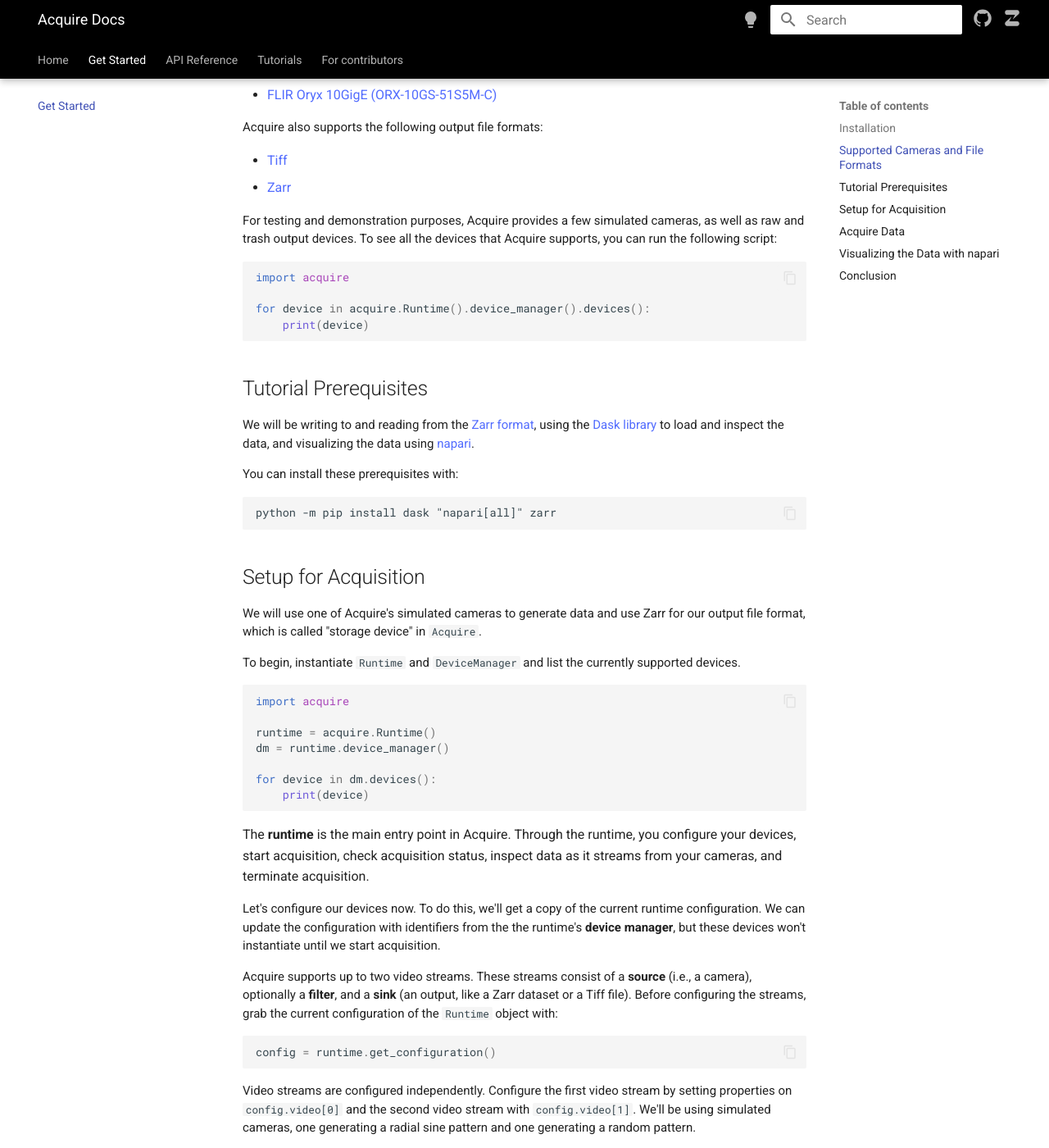
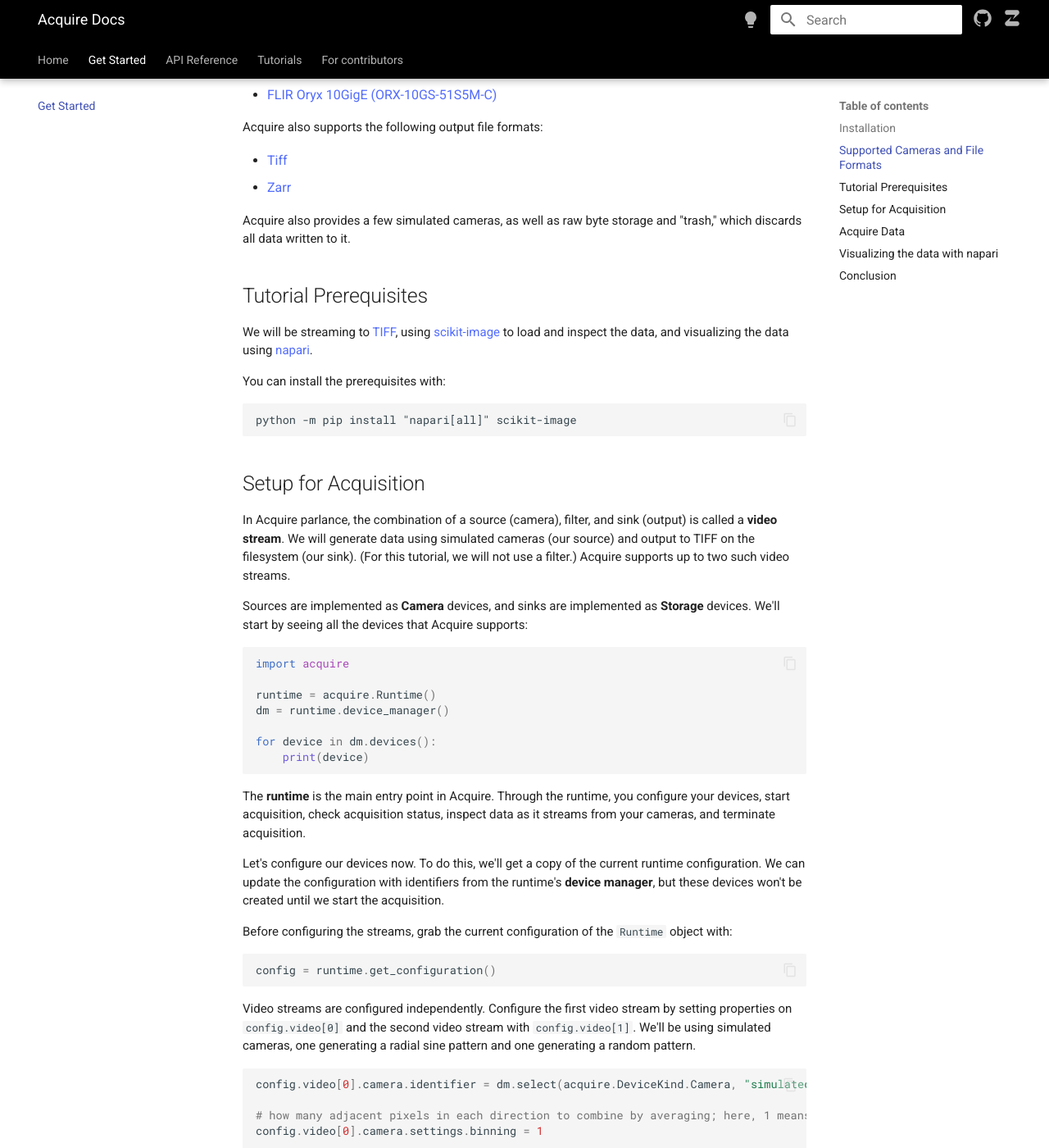
Before and after one commit to melissawm/acquire-docs, an MkDocs documentation site: the page built from docs/get_started.md, in a window 1280 px wide and 1400 px high, scrolled down 1057 px. Shown: the whole window at 82% size. Built offline with MkDocs 1.6.1 and Material for MkDocs 9.7.7, drawn with Linux system fonts in a browser that asks for light colours; nearby versions of some CDN libraries; comment, search, counter and statistics services are not loaded; some of the changed text lies outside the part shown.

Commit message:
Update get_started.md
Updating with Alan's changes

````diff
--- a/docs/get_started.md
+++ b/docs/get_started.md
@@ -49,31 +49,27 @@
 - [Tiff](https://en.wikipedia.org/wiki/TIFF)
 - [Zarr](https://zarr.dev/)
 
-For testing and demonstration purposes, Acquire provides a few simulated cameras, as well as raw and trash output devices.
-To see all the devices that Acquire supports, you can run the following script:
-
-```python
-import acquire
-
-for device in acquire.Runtime().device_manager().devices():
-    print(device)
-```
+Acquire also provides a few simulated cameras, as well as raw byte storage and "trash," which discards all data written to it.
 
 ## Tutorial Prerequisites
 
-We will be writing to and reading from the [Zarr format](https://zarr.readthedocs.io/en/stable/), using the [Dask library](https://www.dask.org/) to load and inspect the data, and visualizing the data using [napari](https://napari.org/stable/).
+We will be streaming to [TIFF](http://bigtiff.org/), using [scikit-image](https://scikit-image.org/) to load and inspect the data, and visualizing the data using [napari](https://napari.org/stable/).
 
-You can install these prerequisites with:
+You can install the prerequisites with:
 
 ```
-python -m pip install dask "napari[all]" zarr
+python -m pip install "napari[all]" scikit-image
 ```
 
 ## Setup for Acquisition
 
-We will use one of Acquire's simulated cameras to generate data and use Zarr for our output file format, which is called "storage device" in `Acquire`.
+In Acquire parlance, the combination of a source (camera), filter, and sink (output) is called a **video stream**.
+We will generate data using simulated cameras (our source) and output to TIFF on the filesystem (our sink).
+(For this tutorial, we will not use a filter.)
+Acquire supports up to two such video streams.
 
-To begin, instantiate `Runtime` and `DeviceManager` and list the currently supported devices.
+Sources are implemented as **Camera** devices, and sinks are implemented as **Storage** devices.
+We'll start by seeing all the devices that Acquire supports:
 
 ```python
 import acquire
@@ -84,22 +80,23 @@
 for device in dm.devices():
     print(device)
 ```
+
 The **runtime** is the main entry point in Acquire.
 Through the runtime, you configure your devices, start acquisition, check acquisition status, inspect data as it streams from your cameras, and terminate acquisition.
 
 Let's configure our devices now.
 To do this, we'll get a copy of the current runtime configuration.
-We can update the configuration with identifiers from the the runtime's **device manager**, but these devices won't instantiate until we start acquisition.
+We can update the configuration with identifiers from the runtime's **device manager**, but these devices won't be created until we start the acquisition.
 
-Acquire supports up to two video streams.
-These streams consist of a **source** (i.e., a camera), optionally a **filter**, and a **sink** (an output, like a Zarr dataset or a Tiff file).
 Before configuring the streams, grab the current configuration of the `Runtime` object with:
 
 ```python
 config = runtime.get_configuration()
 ```
 
-Video streams are configured independently. Configure the first video stream by setting properties on `config.video[0]` and the second video stream with `config.video[1]`. We'll be using simulated cameras, one generating a radial sine pattern and one generating a random pattern.
+Video streams are configured independently.
+Configure the first video stream by setting properties on `config.video[0]` and the second video stream with `config.video[1]`.
+We'll be using simulated cameras, one generating a radial sine pattern and one generating a random pattern.
 
 ```python
 config.video[0].camera.identifier = dm.select(acquire.DeviceKind.Camera, "simulated: radial sin")
@@ -137,28 +134,28 @@
 ```
 
 Now we'll configure each output, or sink device.
-For both simulated cameras, we'll be writing to Zarr, a format which supports chunked arrays.
+For both simulated cameras, we'll be writing to [TIFF](http://bigtiff.org/), a well-known format for storing image data.
 For now, we'll simply specify the output file name. For more information about setting up chunking, check out the tutorial [Chunking Data for Zarr Storage](./tutorials/chunked.md)
 
 ```python
-config.video[0].storage.identifier = dm.select(acquire.DeviceKind.Storage, "Zarr")
+config.video[0].storage.identifier = dm.select(acquire.DeviceKind.Storage, "Tiff")
 
 # what file or directory to write the data to
-config.video[0].storage.settings.filename = "output1.zarr"
+config.video[0].storage.settings.filename = "output1.tif"
 ```
 
 
 ```python
-config.video[1].storage.identifier = dm.select(acquire.DeviceKind.Storage, "Zarr")
+config.video[1].storage.identifier = dm.select(acquire.DeviceKind.Storage, "Tiff")
 
 # what file or directory to write the data to
-config.video[1].storage.settings.filename = "output2.zarr"
+config.video[1].storage.settings.filename = "output2.tif"
 ```
 
 Finally, let's specify how many frames to generate for each camera before stopping our simulated acquisition.
 We also need to register our configuration with the runtime using the `set_configuration` method.
 
-If you want to let the runtime just keep acquiring effectively forever, you can set `max_frame_count` to `2**64 - 1`.
+If you want to let the runtime acquire effectively forever, you can set `max_frame_count` to `2**64 - 1`.
 
 ```python
 config.video[0].max_frame_count = 100 # collect 100 frames
@@ -172,26 +169,21 @@
     If you run this tutorial multiple times, you can clear output from previous runs with:
 
     ```python
-    import os
-    import shutil
+    from pathlib import Path
 
-    if config.video[0].storage.settings.filename in os.listdir("."):
-        shutil.rmtree(config.video[0].storage.settings.filename)
-
-    if config.video[1].storage.settings.filename in os.listdir("."):
-        shutil.rmtree(config.video[1].storage.settings.filename)
+    Path(config.video[0].storage.settings.uri).unlink(missing_ok=True)
+    Path(config.video[1].storage.settings.uri).unlink(missing_ok=True)
     ```
 
 ## Acquire Data
 
-To start aquiring data:
+To start acquiring data:
 
 ```python
 runtime.start()
 ```
 
 Acquisition happens in a separate thread, so at any point we can check on the status by calling the  `get_state` method.
-
 
 ```python
 runtime.get_state()
@@ -204,19 +196,17 @@
 runtime.stop()
 ```
 
-## Visualizing the Data with napari
+## Visualizing the data with napari
 
 Let's take a look at what we've written.
 We'll load each Zarr dataset as a Dask array and inspect its dimensions, then we'll use napari to view it.
 
 ```python
-import dask.array as da
+from skimage.io import imread
 import napari
 
-data1 = da.from_zarr(config.video[0].storage.settings.filename, component="0")
-data1
-
-data2 = da.from_zarr(config.video[1].storage.settings.filename, component="0")
+data1 = imread(config.video[0].storage.settings.filename)
+data2 = imread(config.video[1].storage.settings.filename)
 
 viewer1 = napari.view_image(data1)
 
@@ -226,3 +216,8 @@
 ## Conclusion
 
 For more examples of using Acquire, check out our [tutorials page](tutorials/index.md).
+
+References:
+[Tiff]: https://en.wikipedia.org/wiki/TIFF
+[scikit-image]: https://scikit-image.org/
+[napari]: https://napari.org/stable/
````
